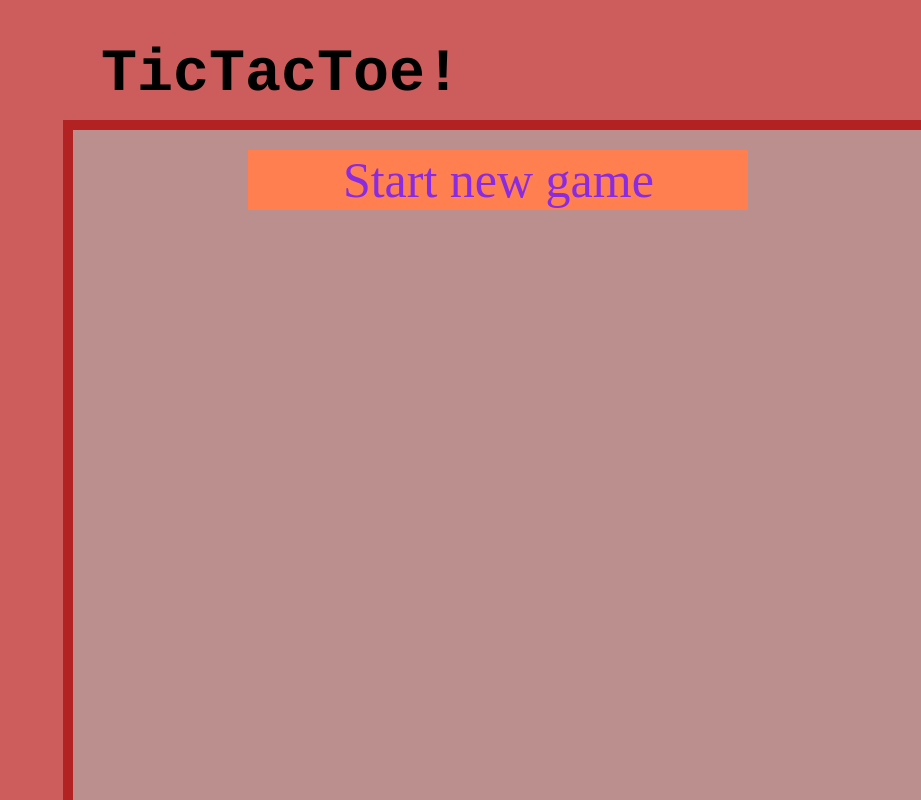
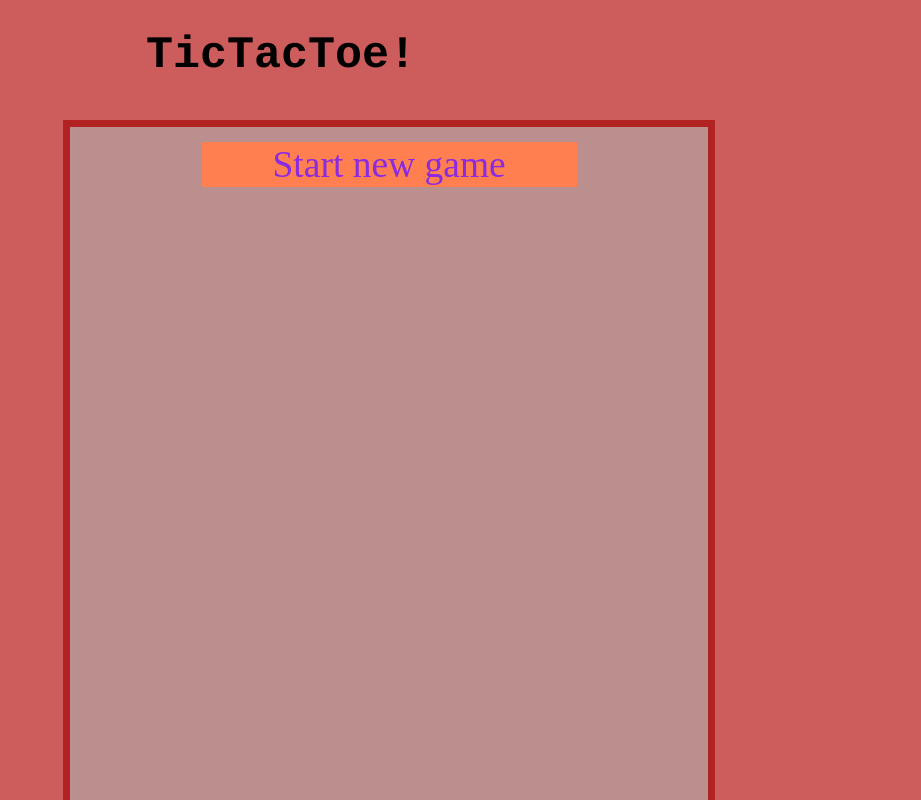
Before and after one commit to ThomasZoeter/Angular-TicTacToe, an Angular app: page /start-game in a window 1280 px wide. Shown: the whole page, without its empty margins (359-1280 px from the left). Built offline with nearby package versions, Linux system fonts and the light colour scheme.

Commit message:
Increase size main block and set zoom to 75%

```diff
--- a/src/app/game-ended-view/game-ended-view.css
+++ b/src/app/game-ended-view/game-ended-view.css
@@ -34,7 +34,7 @@ button {
 }
 
 .center {
-  height: 1000px;
+  height: 1050px;
   width: 850px;
   background: rosybrown;
   border-color: firebrick;
--- a/src/app/game-ended-view/game-ended-view.ts
+++ b/src/app/game-ended-view/game-ended-view.ts
@@ -12,7 +12,7 @@ import {ResultService} from '../services/result-game.service';
   ],
   template: `
       <div class="center" animate.enter="enter-animation">
-          <h1>Game ended. {{ resultMessageString }}</h1>
+          <h1 style="font-size:60px;">Game ended. {{ resultMessageString }}</h1>
           <div class="playfield">
               @for (value of valueFields;let idx = $index;track idx) {
                   <button [disabled]=true
--- a/src/app/game-view/game-view.css
+++ b/src/app/game-view/game-view.css
@@ -26,7 +26,7 @@
 }
 
 .center {
-  height: 1000px;
+  height: 1050px;
   width: 850px;
   background: rosybrown;
   border-color: firebrick;
--- a/src/app/start-game-view/start-game-view.css
+++ b/src/app/start-game-view/start-game-view.css
@@ -46,7 +46,7 @@ button:hover {
 }
 
 .center {
-  height: 1000px;
+  height: 1050px;
   width: 850px;
   background: rosybrown;
   border-color: firebrick;
--- a/src/styles.css
+++ b/src/styles.css
@@ -9,4 +9,5 @@ body {
   background-attachment: fixed;
   background-repeat: no-repeat;
   background-size: cover;
+  zoom: 75%
 }
```
